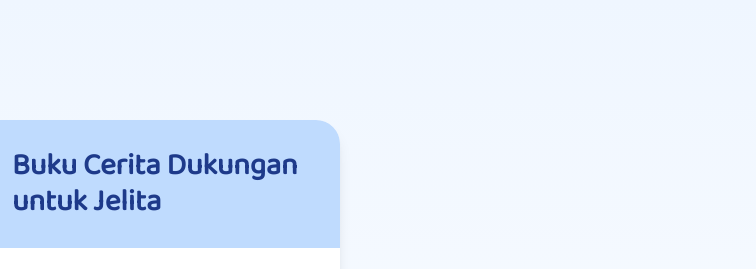
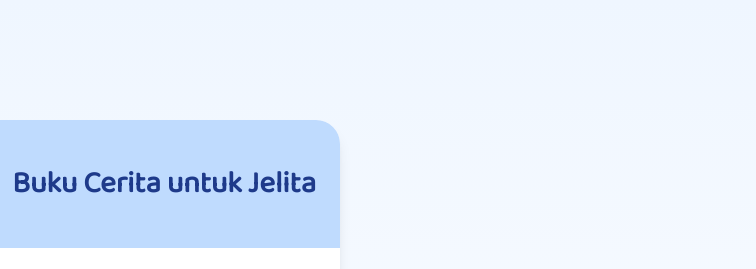
Before and after one commit to Zey21/4fun, a plain HTML site: page index.html in a window 1280 px wide. Shown: the top 269 px of the page, 524-1280 px from the left. Drawn offline with nearby package versions, Linux system fonts and the light colour scheme.

Commit message:
Update index.html

```diff
--- a/index.html
+++ b/index.html
@@ -3,7 +3,7 @@
   <meta charset="utf-8"/>
   <meta content="width=device-width, initial-scale=1" name="viewport"/>
   <title>
-   Buku Cerita Dukungan untuk Jelita
+   Buku Cerita untuk Jelita
   </title>
   <script src="https://cdn.tailwindcss.com">
   </script>
@@ -20,11 +20,11 @@
    <header class="bg-blue-200 p-6 flex items-center justify-center">
     <img alt="Ilustrasi beruang putih lucu dengan ekspresi ceria, duduk sambil melambaikan tangan" class="w-20 h-20" height="80" src="https://storage.googleapis.com/a1aa/image/dcb95d54-2180-496f-c3ac-7a33512ecbc8.jpg" width="80"/>
     <h1 class="text-3xl font-bold text-blue-900 ml-4 select-none">
-     Buku Cerita Dukungan untuk Jelita
+     Buku Cerita untuk Jelita
     </h1>
    </header>
    <section class="flex-1 p-6 text-center" id="story-container">
-    <img alt="Beruang putih lucu sedang belajar dengan buku dan laptop di meja kayu, latar belakang ruang belajar cerah" class="mx-auto rounded-xl shadow-md mb-6 max-w-full h-auto" height="200" id="story-image" src="https://storage.googleapis.com/a1aa/image/17774fa2-84e8-4564-fa14-d19ebcbf05b4.jpg" width="300"/>
+    <img alt="Beruang putih lucu sedang belajar dengan buku dan laptop di meja kayu, latar belakang ruang belajar cerah" class="mx-auto rounded-xl shadow-md mb-6 max-w-full h-auto" height="200" id="story-image" src="https://lh3.googleusercontent.com/gg-dl/AJfQ9KQb5M3qzhftIbTSOcbMiJzyriRhkebb0FmNgsN9FO7iBPHilaOQ7qhS5E4-DeTew4-uecNV1ocNmPyn7gDXv6RfPpQwbaJd5MA_a1s1-jnlYAiSfDzp3wcYakZzOrDPKZNATFkDhwN85ZNhETDoaar7oOeYdLQOWjQQyu8ZASQfqqZAew=s1024" width="300"/>
     <p class="text-lg text-gray-800 leading-relaxed select-text" id="story-text">
      Halo Jelita! Aku beruang putih lucu yang ingin menemanimu melewati sidang kelulusan Teknik Industri Pertanian. Kamu pasti bisa!
     </p>
```
